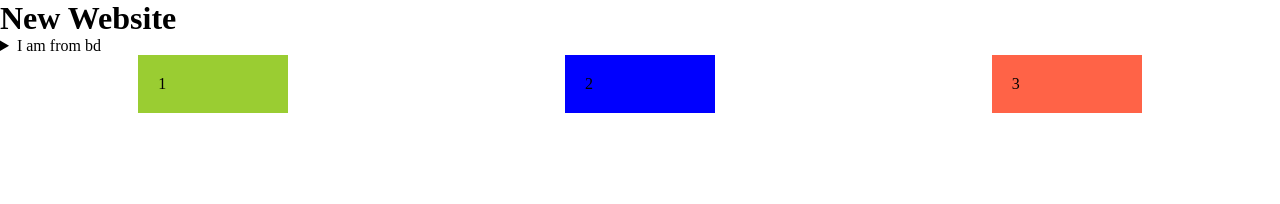
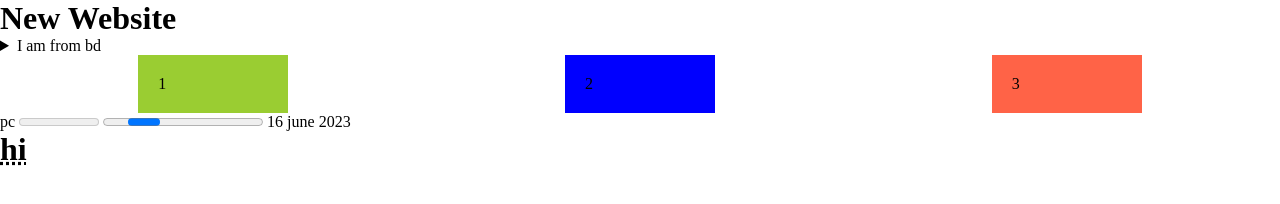
Before and after one commit to toky-tahmid/digital-products, a plain HTML site: page test .html in a window 1280 px wide. Drawn offline with Linux system fonts and the light colour scheme.

Commit message:
fortesting case

```diff
--- a/test .html
+++ b/test .html
@@ -18,6 +18,11 @@
         <div class="box3">3</div>
 
     </div>
+    <label for="products">pc</label>
+    <meter id="products">1.7</meter>
+    <progress id="products"></progress>
+    <time>16 june 2023</time>
+    <h1><abbr title="hello bd">hi</abbr></h1>
 
 </body>
 </html>
```
